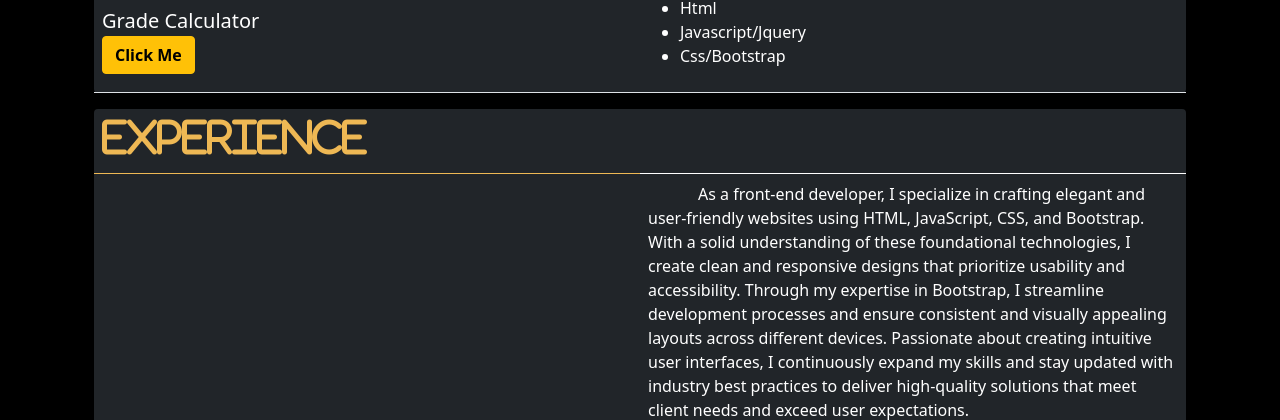
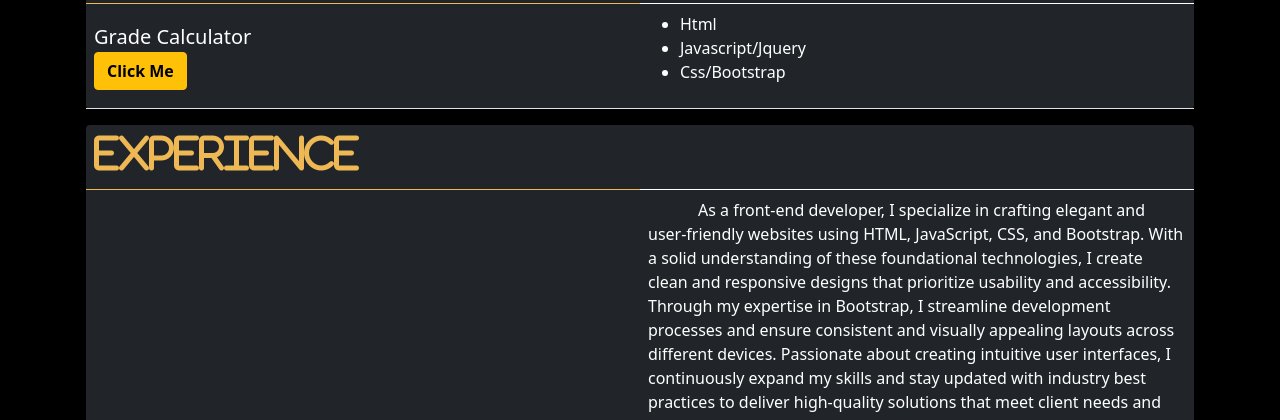
Before and after one commit to ninz0018/portfolio, a plain HTML site: page index.html in a window 1280 px wide. Shown: the part 680-1100 px from the top of the page. Drawn offline with nearby package versions, Linux system fonts and the light colour scheme; some packages are replaced by stand-ins of ours; a script that the page names is missing.

Commit message:
portfolio

```diff
--- a/index.html
+++ b/index.html
@@ -13,9 +13,9 @@
     <link rel="stylesheet" href="style.css">
     <link rel="icon" type="icon/x-icon" href="/pngwing.com.png">
 </head>
-<body class="back container-xl ">
+<body class="back ">
     <script src="script.js"></script>
-<div class="container-fluid">
+<div class="">
      <div class="bar rounded" style="margin-bottom: 80px">
         <div class="ms-3">
             <nav id="navbar" class="fw-bold navbar navbar-dark navbar-expand-md">
@@ -47,6 +47,7 @@
             </nav>
         </div>
     </div>
+    <div class="container p-3">
     <div class="mb-5 container-fluid row text-white">
         <div style="z-index: 888;" class="col- col-md-8">
             <h1>Danielle Lorraine D. Getil</h1>
@@ -206,5 +207,6 @@
         </div>
     </div>
 </div>
+</div>
 </body>
 </html>
```
